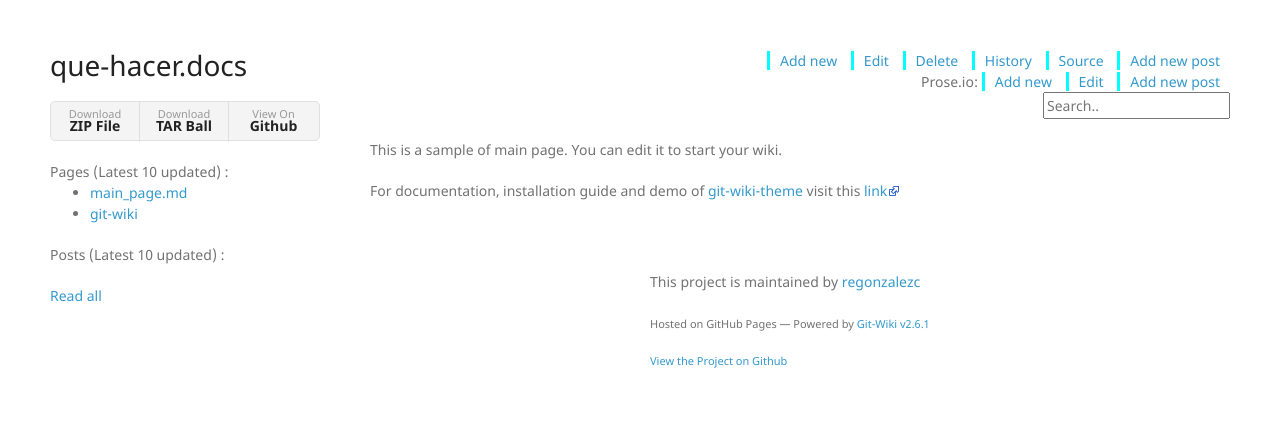
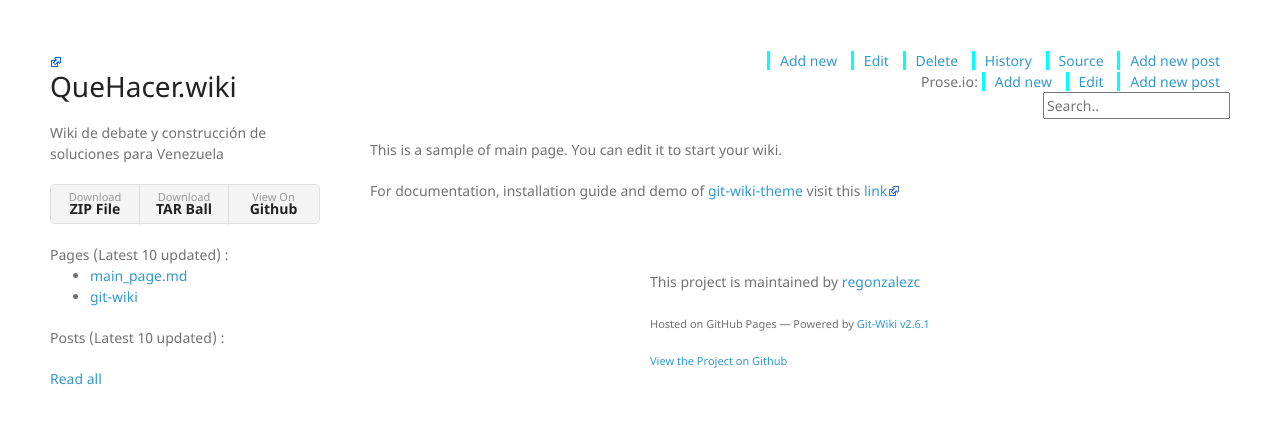
Before and after one commit to regonzalezc/que-hacer.docs, a Jekyll site: the page built from wiki/main_page.md, in a window 1280 px wide. Shown: the top 424 px of the page. Built offline with Jekyll 4.4.1, drawn with Linux system fonts in a browser that asks for light colours; nearby versions of some CDN libraries.

Commit message:
update config.yml

```diff
--- a/_config.yml
+++ b/_config.yml
@@ -1,7 +1,7 @@
 # (string) Title of your wiki
-title:
+title: QueHacer.wiki
 # (string) Description of your wiki
-description:
+description: Wiki de debate y construcción de soluciones para Venezuela
 # (boolean) Enable/disable wiki page list in sidebar
 show_wiki_pages: true
 # (integer) Maximum number of wiki page to shown in sidebar
@@ -21,7 +21,7 @@ show_downloads: true
 # (string) Specify branch rendered by gitpages allowing wiki tool buttons to work
 git_branch: "master"
 # (string) Url of logo image, it can be full, absolute or relative.
-logo_url:
+logo_url: "assets/images/external-link-ltr-icon.png"
 # (string) The UA-XXXXX-Y code from google analytic to enable GA on your wiki
 google_analytics:
 # (string) folder where wiki pages are stored, it's needed for tool buttons
@@ -121,7 +121,7 @@ plugins:
 inc_before_toc :
 inc_after_toc :
 inc_before_content :
-inc_after_content :
+inc_after_content : #"my_comments_file.html"
 inc_before_footer :
 inc_after_footer :
 inc_before_head :
@@ -133,7 +133,7 @@ inc_after_scripts :
 inc_before_styles :
 inc_after_styles :
 inc_before_header :
-inc_after_header :
+inc_after_header : #"my_sidebar_file.html"
 inc_before_tail :
 inc_after_tail :
 inc_before_tools :
```
